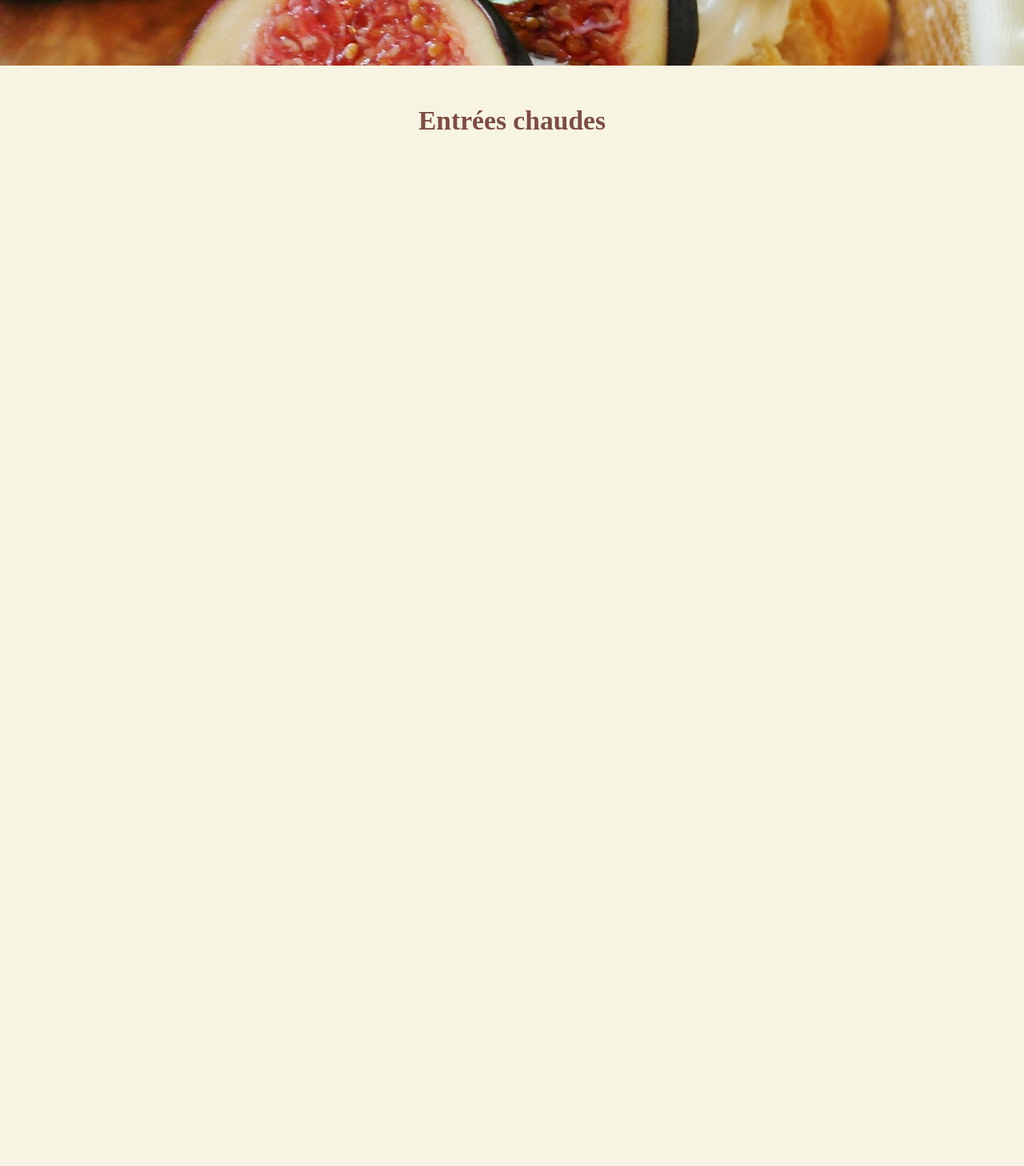
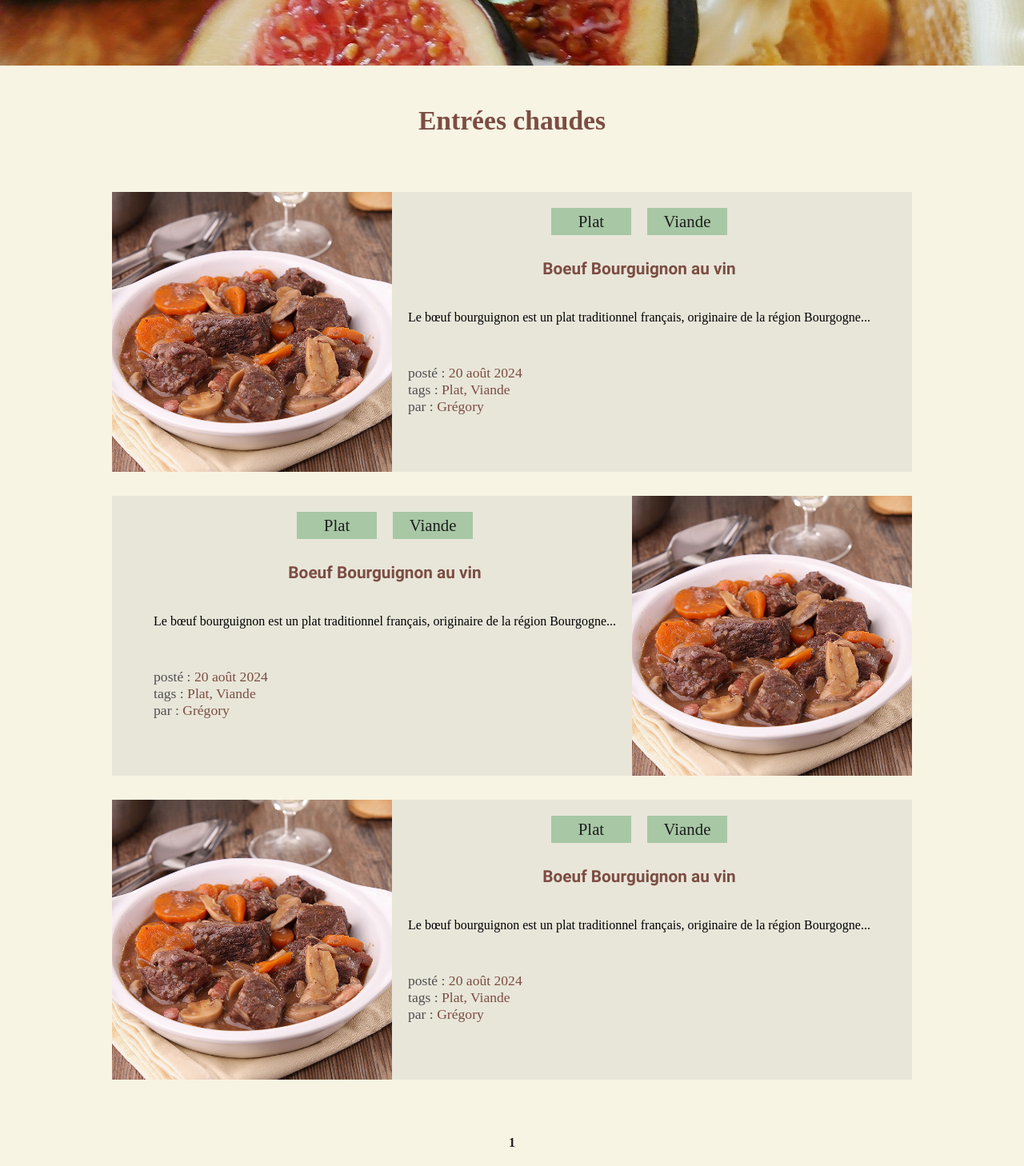
Before and after one commit to GregoryVDev/BlogCuisine, a PHP site: page /eliseentreechaude.php in a window 1280 px wide. Shown: the part 1102-2560 px from the top of the page at 80% size. Before the commit the page ends 1264 px from the top, so only its background shows below. Run offline with PHP 8.4, Linux system fonts and the light colour scheme; some web fonts are replaced.

Commit message:
Created a new javascript file plats.js and added article in php file

```diff
--- a/src/eliseentreechaude.php
+++ b/src/eliseentreechaude.php
@@ -17,9 +17,81 @@
         <section id="illustration-entree"></section>
         <section id="articles">
             <h2>Entrées chaudes</h2>
+
+            <div id="article-container" class="container-produit">
+                <article class="produit">
+                    <figure class="flex-row">
+                        <img src="./img/plats/boeuf-bourguignon.jpg" alt="Boeuf Bourguignon">
+                        <figcaption>
+                            <div class="container-tags">
+                                <a href="#">Plat</a>
+                                <a href="#">Viande</a>
+                            </div>
+                            <h2>Boeuf Bourguignon au vin</h2>
+                            <p class="text">Le bœuf bourguignon est un plat traditionnel français, originaire de la région Bourgogne...</p>
+                            <div class="container-credit">
+                                <p><span class="credit">posté :</span> 20 août 2024</p>
+                                <p><span class="credit">tags :</span> <a href="#">Plat</a>, <a href="#">Viande</a></p>
+                                <p><span class="credit">par :</span> Grégory</p>
+                            </div>
+                        </figcaption>
+                    </figure>
+                </article>
+
+                <article class="produit">
+                    <figure class="row-reverse">
+                        <img src="./img/plats/boeuf-bourguignon.jpg" alt="Boeuf Bourguignon">
+                        <figcaption>
+                            <div class="container-tags">
+                                <a href="#">Plat</a>
+                                <a href="#">Viande</a>
+                            </div>
+                            <h2>Boeuf Bourguignon au vin</h2>
+                            <p class="text">Le bœuf bourguignon est un plat traditionnel français, originaire de la région Bourgogne...</p>
+                            <div class="container-credit">
+                                <p><span class="credit">posté :</span> 20 août 2024</p>
+                                <p><span class="credit">tags :</span> <a href="#">Plat</a>, <a href="#">Viande</a></p>
+                                <p><span class="credit">par :</span> Grégory</p>
+                            </div>
+                        </figcaption>
+                    </figure>
+                </article>
+                <article class="produit">
+                    <figure class="flex-row">
+                        <img src="./img/plats/boeuf-bourguignon.jpg" alt="Boeuf Bourguignon">
+                        <figcaption>
+                            <div class="container-tags">
+                                <a href="#">Plat</a>
+                                <a href="#">Viande</a>
+                            </div>
+                            <h2>Boeuf Bourguignon au vin</h2>
+                            <p class="text">Le bœuf bourguignon est un plat traditionnel français, originaire de la région Bourgogne...</p>
+                            <div class="container-credit">
+                                <p><span class="credit">posté :</span> 20 août 2024</p>
+                                <p><span class="credit">tags :</span> <a href="#">Plat</a>, <a href="#">Viande</a></p>
+                                <p><span class="credit">par :</span> Grégory</p>
+                            </div>
+                        </figcaption>
+                    </figure>
+                </article>
+            </div>
+
+            <!-- Pagination -->
+            <div id="pagination" class="container-pages">
+                <p id="prevPage">
+                    <img src="./img/logos/arrow-left-solid.svg" alt="Page précédente">
+                    Précédente
+                </p>
+                <span id="pageNumbers"></span>
+                <p id="nextPage">
+                    Suivante
+                    <img src="./img/logos/arrow-right-solid.svg" alt="Page Suivante">
+                </p>
+            </div>
         </section>
     </main>
 
 </body>
+<script src="./js/plats.js"></script>
 
 </html>
--- /dev/null
+++ b/src/js/plats.js
@@ -0,0 +1,110 @@
+// Ajout d'une pagination
+
+document.addEventListener("DOMContentLoaded", function () {
+  // On définit combien d'articles on veut afficher par page (limité à 2 par page)
+  const articlesPerPage = 5;
+  // On sélectionne tous les éléments avec la classe .produit à l'intérieur de l'élément qui a l'ID #article-container. On récupère tous les articles
+  const articles = document.querySelectorAll("#article-container .produit");
+  // On calcule le nombre total de pages en divisant le nombre total d'articles et Math.ceil permet d'arrondir supérieurement chaque pour qu'il y ait assez de pages pour chaques articles
+  const totalPages = Math.ceil(articles.length / articlesPerPage);
+  // On garde la page actuelle. Par défaut, on est à la première page de la pagination
+  let currentPage = 1;
+
+  function showPage(page) {
+    // C'est l'index (0) (la position) du premier article à afficher sur une page donnée. Sur la 2e page, l'article aura l'index (2) car l'index 0 c'est le tout premier article, etc...
+    const start = (page - 1) * articlesPerPage; // C'est la première page donc (1 - 1)* 2 car il y a deux pages d'articles = 0 donc le premier article commencera avec l'index 0
+    // Si on est sur la 2e page on fait donc (2 - 1) * 2 = 2 donc on commence la page 2 avec l'article qui a l'index 2 (en général ça serait le 3e article mais on commence avec l'index 0)
+
+    // C'est l'index juste après le dernier article à afficher
+    // Si on est sur la page 1, on fait start (0) + 2 (car on a limité à 2 articles par page) = 2 donc on va afficher l'index 0 et 1
+    // Sur la 2e page on fait start (2) + 2 = 4 donc on va afficher l'index 2 et 3
+    const end = start + articlesPerPage;
+
+    // On parcourt chaque article dans la liste avec son index
+    articles.forEach((article, index) => {
+      // Si l'index de l'article est supérieur ou égale au start et inférieur à end, on l'affiche en block. Sinon, on le cache avec display: none.
+      // Avec ce code, seuls les articles de la page actuelle sont visibles, les autres sont cachés.
+      if (index >= start && index < end) {
+        article.style.display = "block";
+      } else {
+        article.style.display = "none";
+      }
+    });
+
+    // Montre ou cache le bouton précédent pour la pagination selon notre position
+    const prevPageButton = document.getElementById("prevPage");
+    // Si la page est strictement égale à 1, on cache le bouton "précédent"
+    if (page === 1) {
+      prevPageButton.style.display = "none";
+      // Sinon on affiche le bouton "précédent"
+    } else {
+      prevPageButton.style.display = "flex";
+      prevPageButton.style.gap = "5px";
+    }
+
+    // Montre ou cache le bouton suivant pour la pagination
+    const nextPageButton = document.getElementById("nextPage");
+    // Si on est sur la dernière page, on cache le bouton "suivant"
+    if (page === totalPages) {
+      nextPageButton.style.display = "none";
+      // Sinon on affiche le bouton "suivant"
+    } else {
+      nextPageButton.style.display = "flex";
+      nextPageButton.style.gap = "5px";
+    }
+
+    // Mise à jour du nombre de page
+    const pageNumbers = document.getElementById("pageNumbers");
+    // On vide l'élément HTML où on a affiché les numéros de page pour remettre à jour à chaque fois qu'on change de page. C'est important car quand on change de page, on veut réinitialiser l'affichage des numéros de page avant d'ajouter les nouveaux numéros. Si on ne fait pas ça, les anciens numéros de page resteraient affichés, ce qui pourrait créer de la confusion
+    pageNumbers.innerHTML = "";
+
+    // On commence à la page 1 et on ajoute une page à chaque fois qu'on a de page. Là on a 2 pages, donc on tant qu'on a pas i = 2, on va ajouter +1 au i jusqu'à qu'il soit à la page 2. Donc on va afficher 2 pages en tout
+    for (let i = 1; i <= totalPages; i++) {
+      const pageNumber = document.createElement("span");
+      // On affiche le "i" à jour
+      pageNumber.textContent = i;
+      pageNumber.className = "page-number";
+      pageNumber.style.cursor = "pointer";
+      // Si la page est à jour, on affiche en gras la page actuelle où on se trouve
+      if (i === currentPage) {
+        pageNumber.style.fontWeight = "bold";
+      }
+
+      // On ajoute un événement pour que quand on clique pour changer de page, on met l'index à jour pour savoir la page actuelle et on appel la fonction showPage
+      pageNumber.addEventListener("click", () => {
+        currentPage = i;
+        showPage(currentPage);
+      });
+      pageNumbers.appendChild(pageNumber);
+
+      // Ajout d'un espace entre les chiffres
+      // Si la page actuelle est inférieur au nombre total de page, on créé un text avec un espace entre chaque chiffre car il reste encore des pages à afficher après celle-ci.
+      if (i < totalPages) {
+        pageNumbers.appendChild(document.createTextNode(" "));
+      }
+    }
+  }
+
+  // On récupère l'id prevPage en lui donnant une fonction avec un événement clique
+  document.getElementById("prevPage").addEventListener("click", function () {
+    // Si la page actuelle est supérieur à 1
+    if (currentPage > 1) {
+      // On peut la décrémente de 1 la page seulement si on n'est pas déjà à la première page
+      currentPage--;
+      // On appelle la fonction avec la page actuelle
+      showPage(currentPage);
+    }
+  });
+
+  document.getElementById("nextPage").addEventListener("click", function () {
+    // Si la page actuelle est inférieur au nombre total de page
+    if (currentPage < totalPages) {
+      // On incrémente de 1 la page seulement si on n'est pas déjà à la dernière page
+      currentPage++;
+      showPage(currentPage);
+    }
+  });
+
+  // On appelle la fonction showPage en mettant à jour la page actuelle
+  showPage(currentPage);
+});
```
